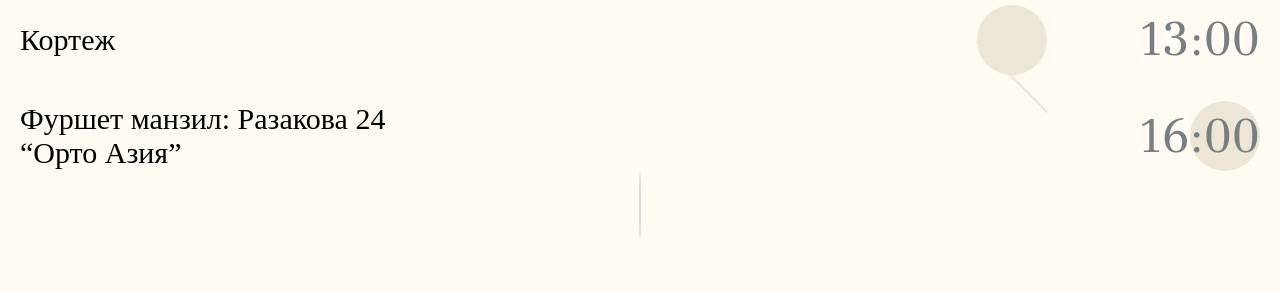
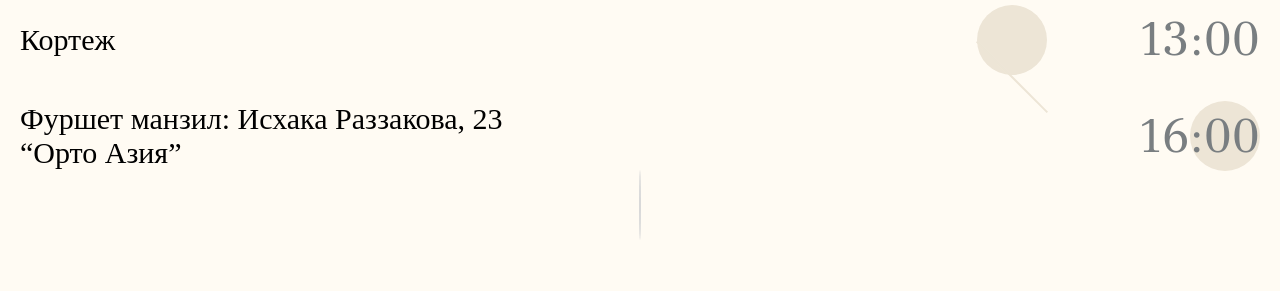
Before and after one commit to Romajon-c137/invitation, a Django app: page / in a window 1280 px wide. Shown: the part 1327-1618 px from the top of the page. Run offline with Django 5.2, Linux system fonts and the light colour scheme; some libraries are stand-ins or nearby versions; some web fonts are replaced.

Commit message:
Update basic.html

```diff
--- a/templates/basic.html
+++ b/templates/basic.html
@@ -137,7 +137,7 @@
 
         <div class="section_2_stage_item_text">
           <p>Фуршет
-            манзил: Разакова 24 <br> “Орто Азия”</p>
+            манзил:  Исхака Раззакова, 23 <br> “Орто Азия”</p>
         </div>
         <div class="section_2_stage_item_time">
           <div class="section_2_stage_item_time_boll section_2_stage_item_time_boll_2"></div>
```
